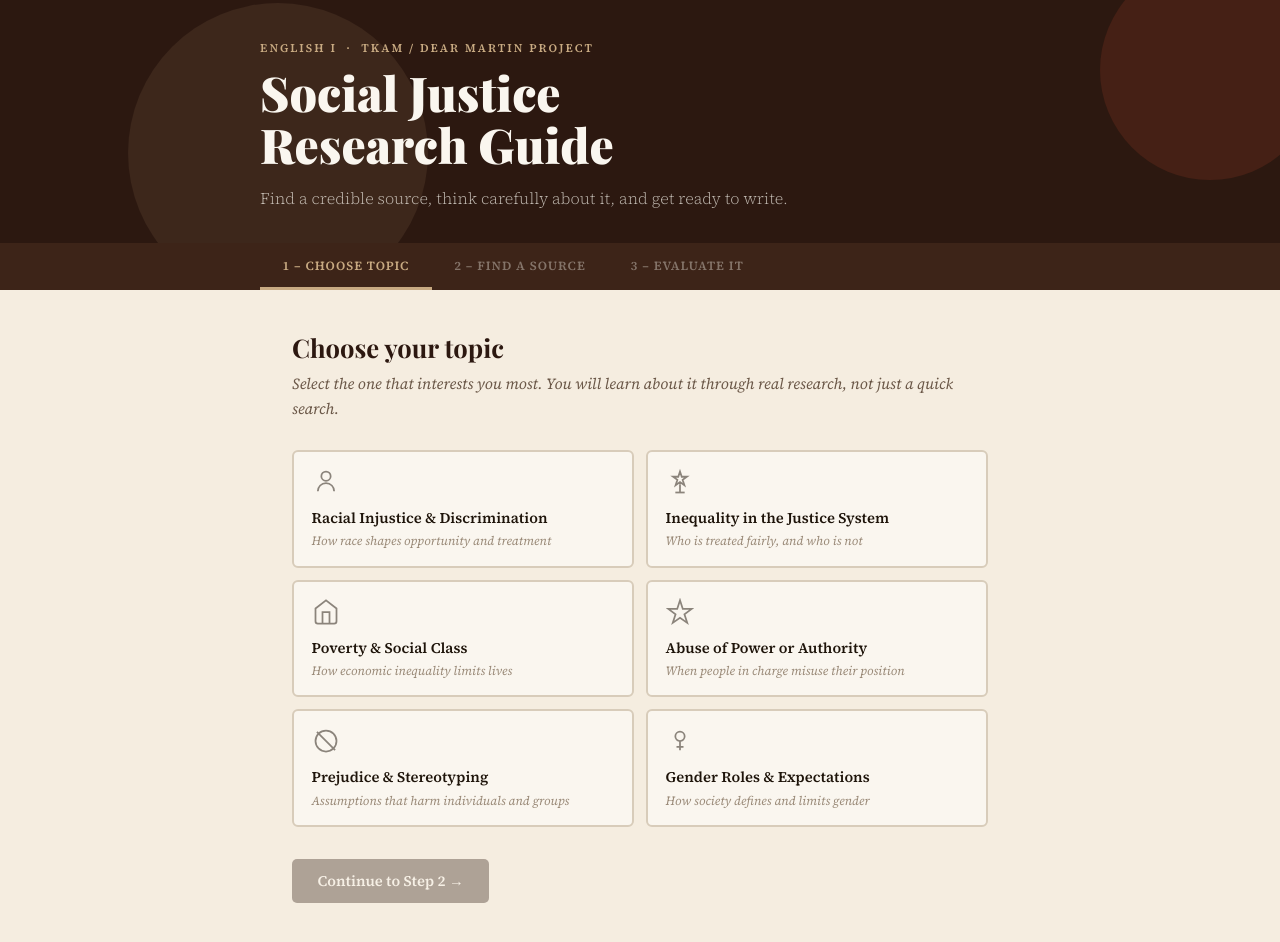
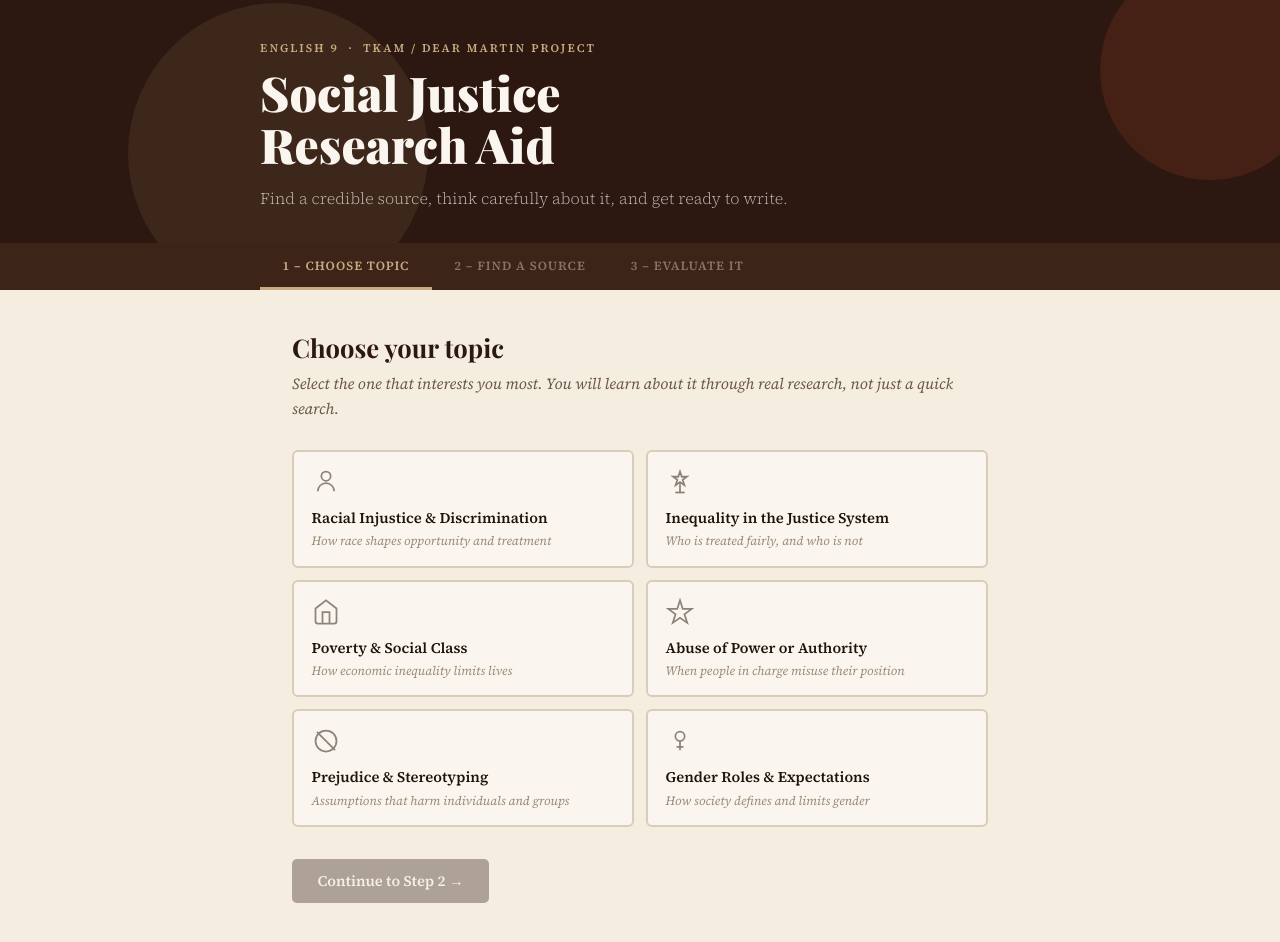
Before and after one commit to mistertlibrary/justiceela9, a plain HTML site: page index.html in a window 1280 px wide. Drawn offline with nearby package versions, Linux system fonts and the light colour scheme; a web font is replaced by a local one.

Commit message:
Update index.html

```diff
--- a/index.html
+++ b/index.html
@@ -3,7 +3,7 @@
 <head>
 <meta charset="UTF-8">
 <meta name="viewport" content="width=device-width, initial-scale=1.0">
-<title>Social Justice Research Guide</title>
+<title>Social Justice Research Aid</title>
 <link href="https://fonts.googleapis.com/css2?family=Playfair+Display:ital,wght@0,700;0,900;1,700&family=Source+Serif+4:ital,wght@0,300;0,400;0,600;1,400&display=swap" rel="stylesheet">
 <style>
   *, *::before, *::after { box-sizing: border-box; margin: 0; padding: 0; }
@@ -348,8 +348,8 @@
 
 <header class="site-header">
   <div class="header-inner">
-    <div class="header-label">English I &nbsp;&middot;&nbsp; TKAM / Dear Martin Project</div>
-    <h1 class="header-title">Social Justice<br>Research Guide</h1>
+    <div class="header-label">English 9 &nbsp;&middot;&nbsp; TKAM / Dear Martin Project</div>
+    <h1 class="header-title">Social Justice<br>Research Aid</h1>
     <p class="header-subtitle">Find a credible source, think carefully about it, and get ready to write.</p>
   </div>
 </header>
```
